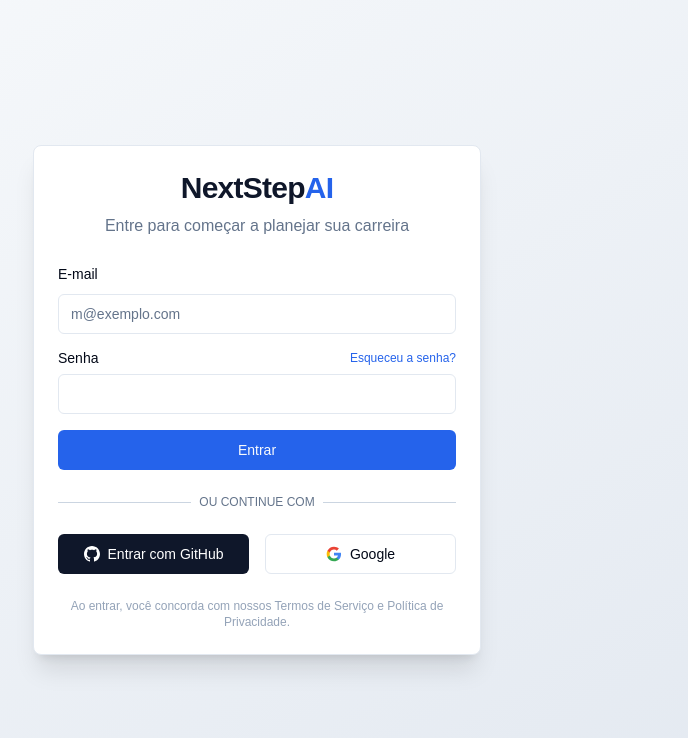
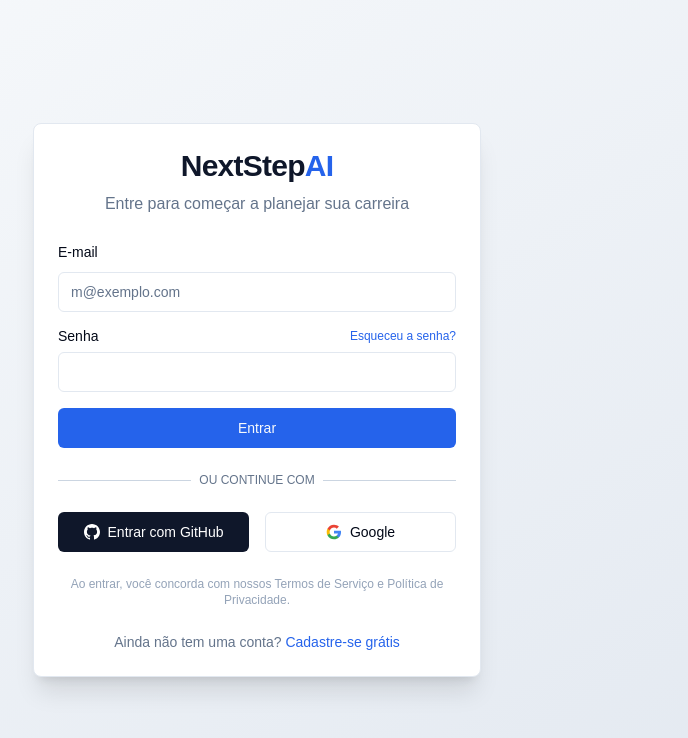
Before and after one commit to Renan-Szimanski/NextStepAI, a Next.js app: page /login in a window 1280 px wide. Shown: the top 738 px of the page, without its empty margins (383-1071 px from the left). Built offline with nearby package versions, Linux system fonts and the light colour scheme; no server answers.

Commit message:
update(Login): Adicionando link de cadastro

```diff
--- a/package.json
+++ b/package.json
@@ -32,6 +32,7 @@
     "@radix-ui/react-scroll-area": "^1.2.10",
     "@radix-ui/react-slot": "^1.2.4",
     "@supabase/supabase-js": "^2.105.1",
+    "bcryptjs": "^3.0.3",
     "class-variance-authority": "^0.7.1",
     "clsx": "^2.1.1",
     "html-to-text": "^10.0.0",
@@ -50,6 +51,7 @@
     "zod": "^4.4.1"
   },
   "devDependencies": {
+    "@types/bcryptjs": "^2.4.6",
     "@types/html-to-text": "^9.0.4",
     "@types/node": "^20",
     "@types/react": "^18",
--- a/src/app/(auth)/login/page.tsx
+++ b/src/app/(auth)/login/page.tsx
@@ -4,6 +4,7 @@ import { Card, CardContent, CardDescription, CardHeader, CardTitle } from "@/com
 import BotaoLoginGitHub from "@/componentes/auth/BotaoLoginGitHub";
 import BotaoLoginGoogle from "@/componentes/auth/BotaoLoginGoogle";
 import FormLoginCredenciais from "@/componentes/auth/FormLoginCredenciais";
+import Link from "next/link";
 
 export default async function LoginPage() {
   const session = await auth();
@@ -47,6 +48,13 @@ export default async function LoginPage() {
         <p className="text-xs text-slate-400 text-center mt-4">
           Ao entrar, você concorda com nossos Termos de Serviço e Política de Privacidade.
         </p>
+
+        <p className="text-sm text-slate-500 text-center mt-6">
+          Ainda não tem uma conta?{" "}
+          <Link href="/cadastro" className="text-blue-600 hover:underline font-medium">
+            Cadastre-se grátis
+          </Link>
+        </p>
       </CardContent>
     </Card>
   );
```
Also changed, not shown: 1 other file (tests, documents, lock files or other folders).
